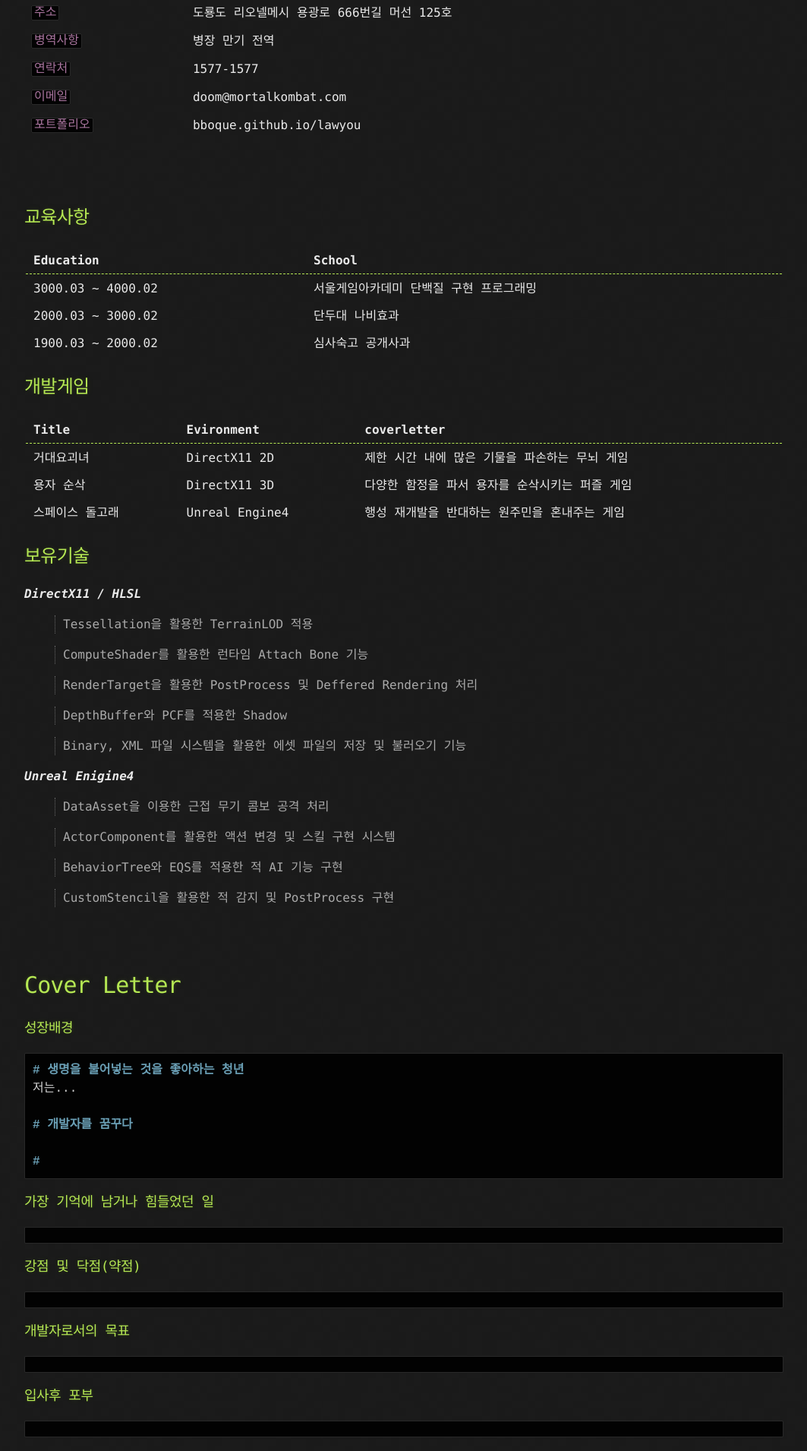
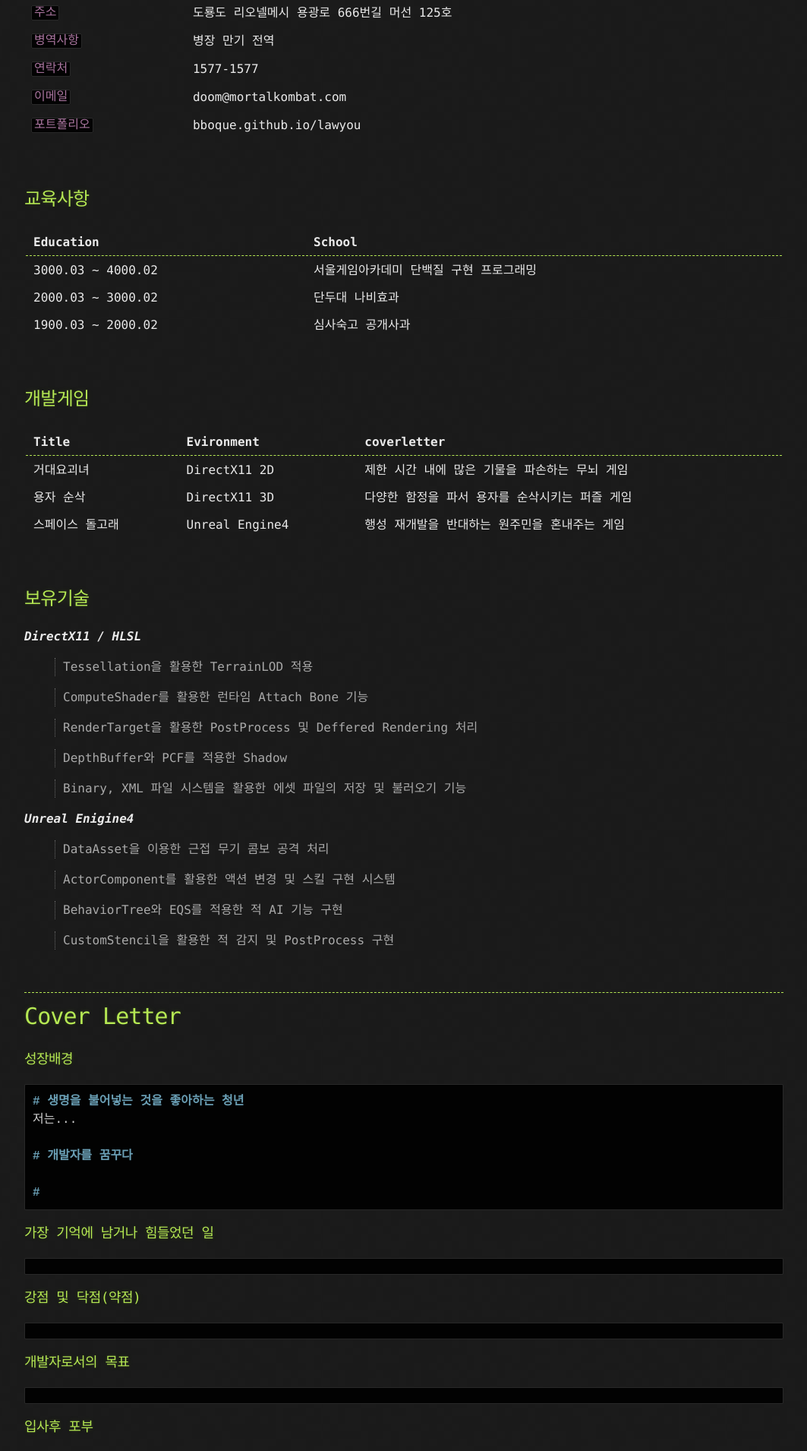
Before and after one commit to simeddk/Blog, a Jekyll site: the page built from _posts/2022-01-11-자소서 양식.md, in a window 1280 px wide. Shown: the part 645-2555 px from the top of the page at 76% size, without its empty margins (108-1171 px from the left). Built offline with Jekyll 4.4.1, drawn with Linux system fonts in a browser that asks for light colours.

Commit message:
표깨짐 수정

```diff
--- a/_posts/2022-01-11-자소서 양식.md
+++ b/_posts/2022-01-11-자소서 양식.md
@@ -17,7 +17,7 @@ published: true
 |`이메일`|doom@mortalkombat.com|
 |`포트폴리오`|bboque.github.io/lawyou|
 
-<br/><br/>
+<br/>
 
 ## 교육사항
 
@@ -27,6 +27,7 @@ published: true
 |2000.03 ~ 3000.02|단두대 나비효과|
 |1900.03 ~ 2000.02|심사숙고 공개사과|
 
+<br/>
 
 ## 개발게임
 
@@ -36,6 +37,7 @@ published: true
 |용자 순삭|DirectX11 3D|다양한 함정을 파서 용자를 순삭시키는 퍼즐 게임|
 |스페이스 돌고래|Unreal Engine4|행성 재개발을 반대하는 원주민을 혼내주는 게임|
 
+<br/>
 
 ## 보유기술
 ***DirectX11 / HLSL***
@@ -58,7 +60,9 @@ published: true
 
 >  CustomStencil을 활용한 적 감지 및 PostProcess 구현
 
-<br/><br/>
+<br>
+
+***
 # Cover Letter
 ### 성장배경
 
```
